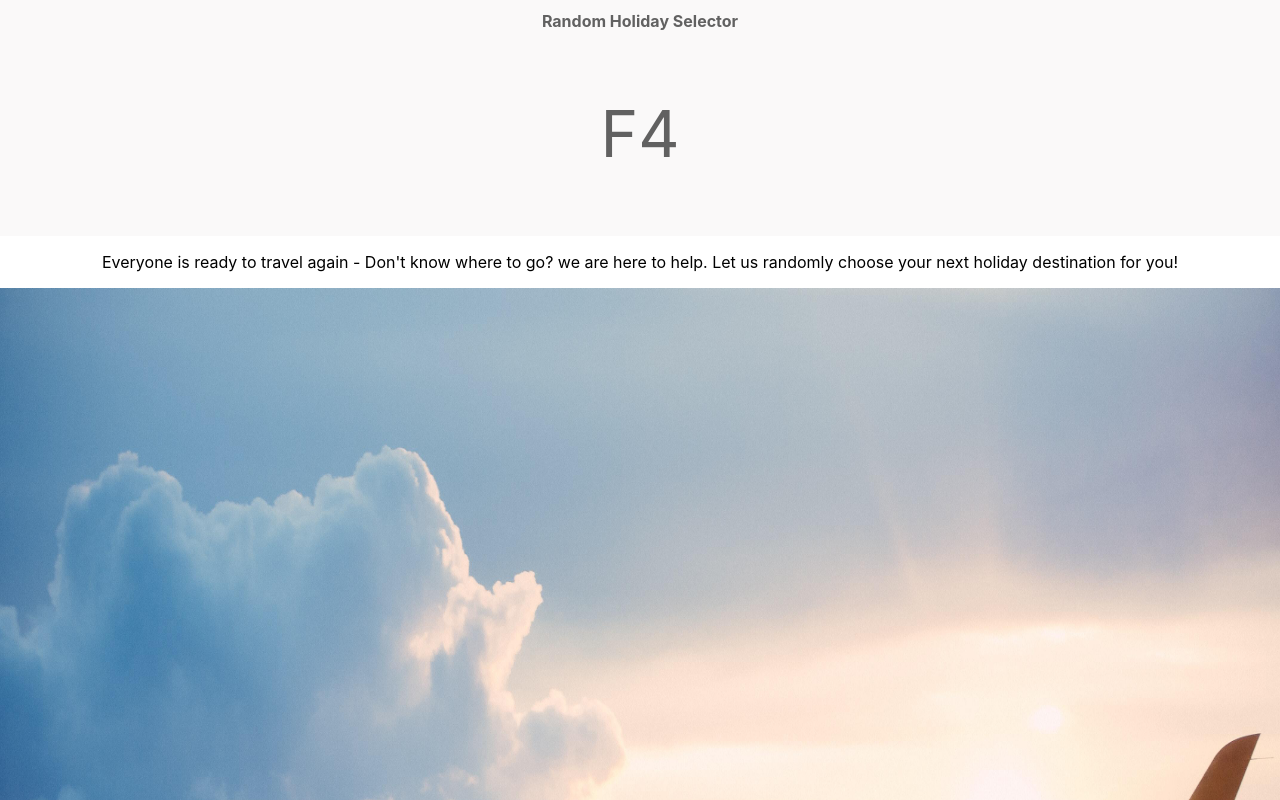
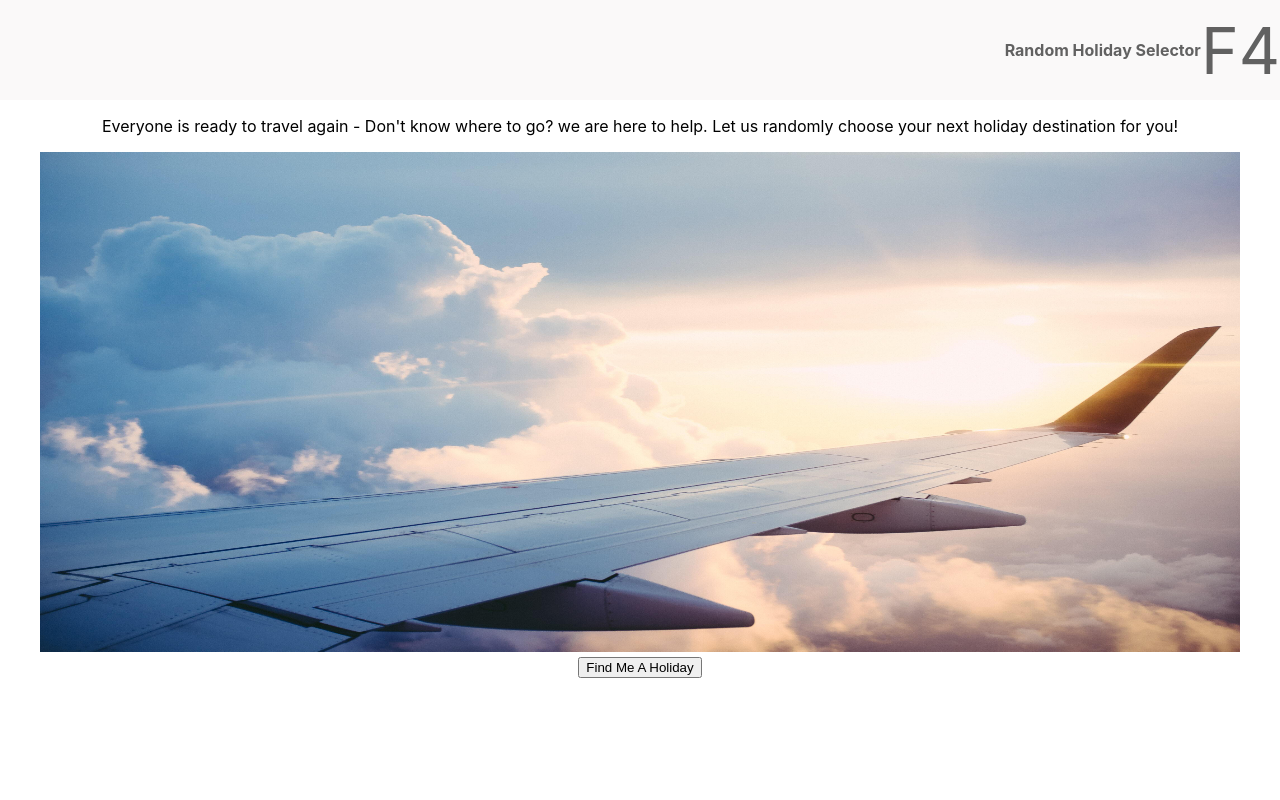
Before and after one commit to NicholasGomis/TheFourHorsemen, a React (Create React App) app in the folder travelapp/: page / in a window 1280 px wide. Shown: the top 800 px of the page. Built offline with nearby package versions, Linux system fonts and the light colour scheme.

Commit message:
a little change

```diff
--- a/travelapp/src/components/Header/header.css
+++ b/travelapp/src/components/Header/header.css
@@ -1,11 +1,15 @@
 .full-header {
     background-color: #faf9f9;
+    width: 100vw;
+    height: 100px;
     display: flex;
-    justify-content: center;
+    justify-content: flex-end;
 }
 
 .wrap-1 {
-    flex-direction: ;
+    display: flex;
+    justify-content: flex-end;
+    align-items: center;
 }
 
 .full-header-title {
--- a/travelapp/src/components/Selector/selector.css
+++ b/travelapp/src/components/Selector/selector.css
@@ -1,4 +1,4 @@
 .selector-background-image {
-    width: 100vw;
-    height: 100vw;
+    width: 1200px;
+    height: 500px;
 }
```
